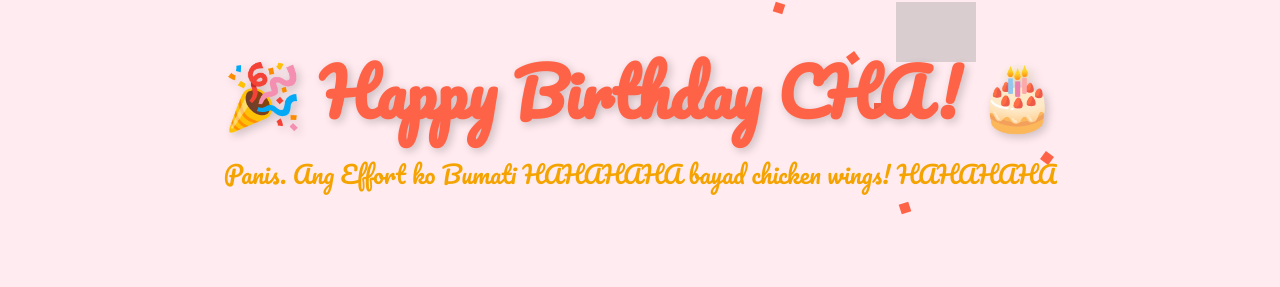
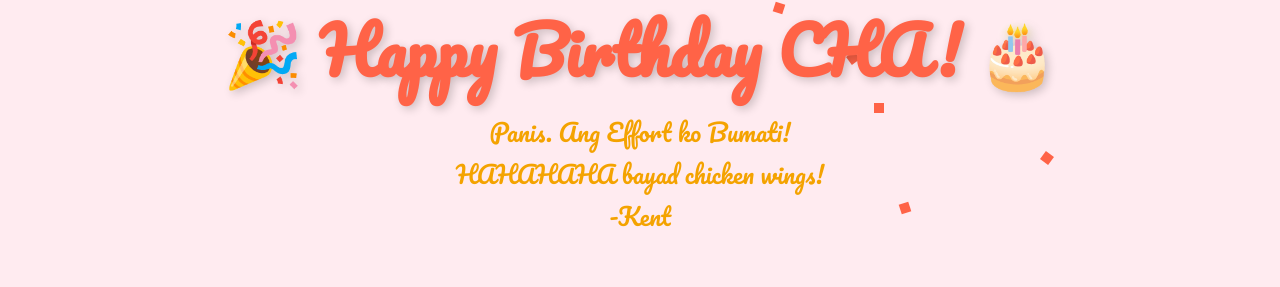
Before and after one commit to kentkatigbak/chaaaa, a plain HTML site: page index.html in a window 1280 px wide. Shown: the part 272-559 px from the top of the page. Drawn offline with Linux system fonts and the light colour scheme; grey boxes are pictures that could not be loaded; a web font is replaced by a local one.

Commit message:
Update index.html

```diff
--- a/index.html
+++ b/index.html
@@ -144,7 +144,9 @@
 <body>
     <div class="container">
         <h1>🎉 Happy Birthday CHA! 🎂</h1>
-        <p>Panis. Ang Effort ko Bumati HAHAHAHA bayad chicken wings! HAHAHAHA</p>
+        <p>Panis. Ang Effort ko Bumati!</p>
+        <p>HAHAHAHA bayad chicken wings!</p>
+        <p>-Kent</p>
 
         <!-- Balloons -->
         <div class="balloon"><img src="https://image.shutterstock.com/image-vector/balloon-icon-260nw-1046621560.jpg" alt="balloon" width="80"></div>
```
